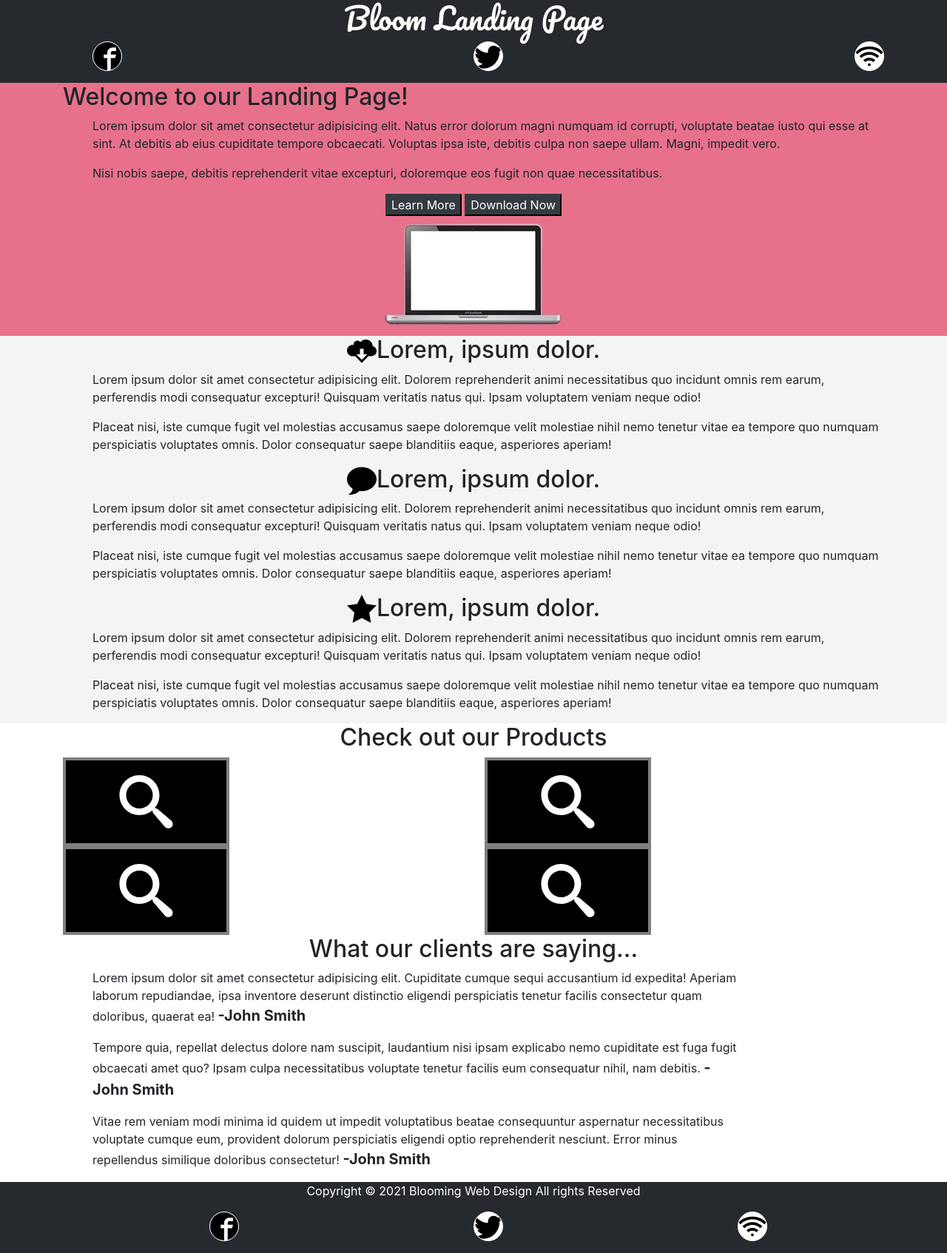
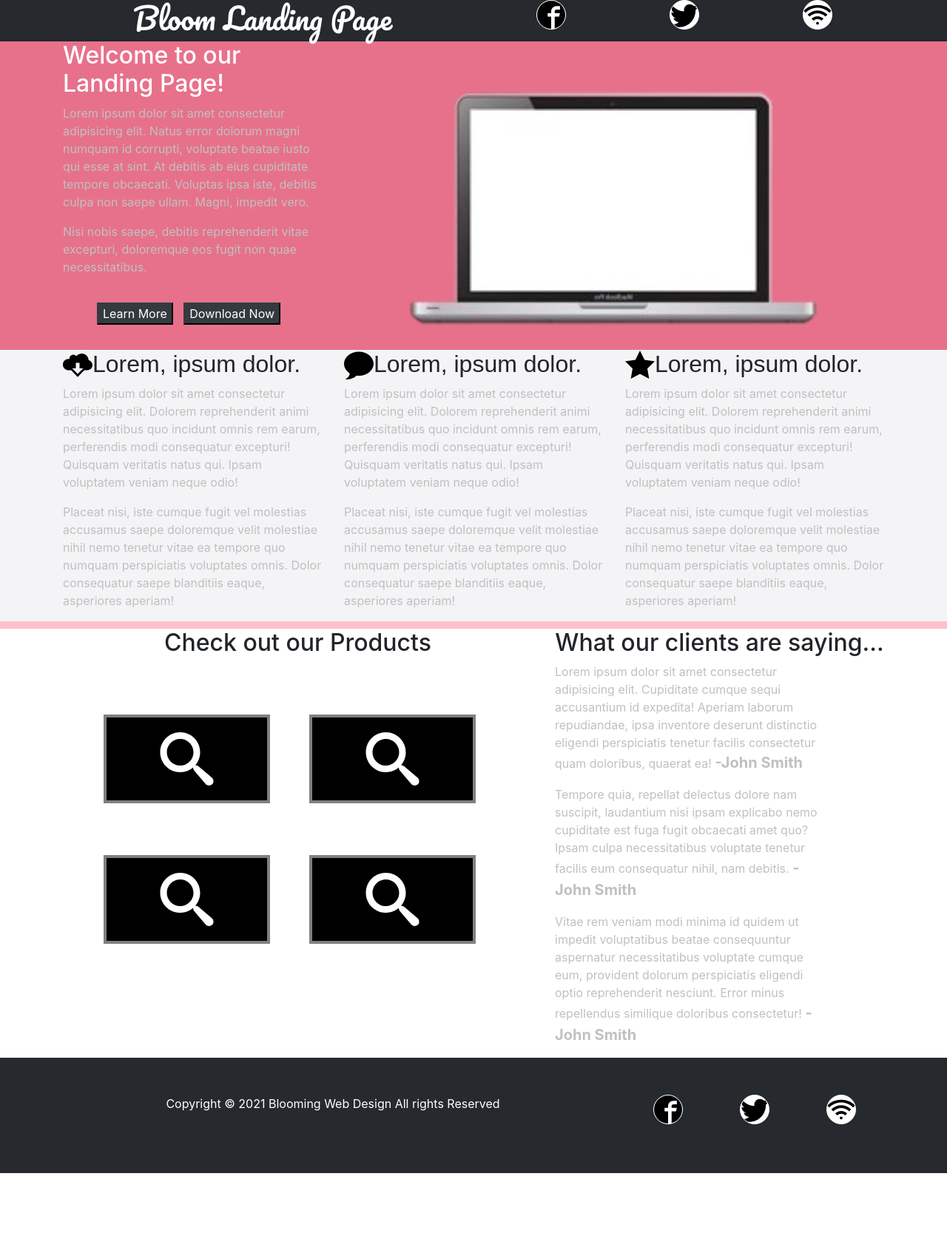
Before and after one commit to AzulPandaz/bloom-bootstrap, a plain HTML site: page index.html in a window 1280 px wide. Shown: the whole page at 74% size. After the commit the page ends 1586 px from the top, so only its background shows below. Drawn offline with nearby package versions, Linux system fonts and the light colour scheme; files that its build step writes are made by us from their sources.

Commit message:
last push before submiting

```diff
--- a/index.html
+++ b/index.html
@@ -24,11 +24,11 @@
 
             <div class="container">
                 <div class="row justify-content-sm-center">
-                    <div class="col-10 col-sm-10 d-flex justify-content-sm-around">
+                    <div class="col-sm-10 col-md-6 col-lg-6 d-flex justify-content-sm-around">
                         <h1 class="logo">Bloom Landing Page</h1>
                     </div>
-                    <div class="col-2 col-sm-12">
-                        <ul class="media-links d-flex justify-content-sm-between">
+                    <div class="col-2 col-sm-12 col-md-5 col-lg-6">
+                        <ul class="media-links d-flex justify-content-sm-between justify-content-md-around">
                             <li class="media-img">
                                 <a href="#link">
                                     <svg class="icon icon-facebook2">
@@ -62,7 +62,7 @@
             <section class="section inner">
                 <div class="container">
                     <div class="row">
-                        <div class="col-sm-12">
+                        <div class="col-sm-12 col-md-7 col-lg-4">
                             <div class="info">
                                 <h2 class="sub-header top-subheader">Welcome to our Landing Page!</h2>
                                 <ul class="top-section-list">
@@ -102,9 +102,9 @@
         <section class="middle-main inner">
             <section class="container">
                 <div class="row">
-                    <div class="col-sm-12">
+                    <div class="col-sm-12 col-lg-4">
                         <div class="content">
-                            <div class="header-with-img d-flex justify-content-sm-center">
+                            <div class="header-with-img d-flex justify-content-sm-center justify-content-md-start">
                                 <svg class="icon icon-cloud-download">
                                     <use xlink:href="#icon-cloud-download"></use>
                                 </svg>
@@ -130,9 +130,9 @@
                             </ul>
                         </div>
                     </div>
-                    <div class="col-sm-12">
+                    <div class="col-sm-12 col-lg-4">
                         <div class="content">
-                            <div class="header-with-img d-flex justify-content-sm-center">
+                            <div class="header-with-img d-flex justify-content-sm-center justify-content-md-start">
                                 <svg class="icon icon-bubble">
                                     <use xlink:href="#icon-bubble"></use>
                                 </svg>
@@ -158,9 +158,9 @@
                             </ul>
                         </div>
                     </div>
-                    <div class="col-sm-12">
+                    <div class="col-sm-12 col-lg-4">
                         <div class="content">
-                            <div class="header-with-img d-flex justify-content-sm-center">
+                            <div class="header-with-img d-flex justify-content-sm-center justify-content-md-start">
                                 <svg class="icon icon-star-full">
                                     <use xlink:href="#icon-star-full"></use>
                                 </svg>
@@ -189,16 +189,18 @@
                 </div>
             </section>
         </section>
-        <div class="divder"></div>
+        <divs class="divder">
+
+        </div>
 
         <section class="section lower-main inner">
                 <div class="container">
                     <section class="product-img-container">
                         <div class="row">
-                            <div class="col-sm-12">
+                            <div class="col-sm-12 col-lg-7">
                                 <h2 class="sub-header product-sub-header d-flex justify-content-sm-center">Check out our Products</h2>
-                                <div class="row justify-content-sm-around">
-                                    <div class="col-sm-6">
+                                <div class="row justify-content-sm-around justify-content-md-center">
+                                    <div class="col-sm-6 col-md-5 po">
                                         <div class="mgimage product-images"><svg class="icon icon-search">
                                             <use xlink:href="#icon-search"></use>
                                         </svg></div>
@@ -206,7 +208,7 @@
                                             <use xlink:href="#icon-search"></use>
                                         </svg></div>
                                     </div>
-                                    <div class="col-sm-6">
+                                    <div class="col-sm-6 col-md-5 po">
                                         <div class="mgimage product-images"><svg class="icon icon-search">
                                             <use xlink:href="#icon-search"></use>
                                         </svg></div>
@@ -216,7 +218,7 @@
                                     </div>
                                 </div>
                             </div>
-                            <div class="col-sm-12">
+                            <div class="col-sm-12 col-lg-5">
                                 <h2 class="sub-header comments-sub-header d-flex justify-content-sm-center">What our clients are saying...</h2>
                                 <div class="row">
                                     <div class="col-sm-10">
@@ -258,12 +260,12 @@
         <section class="inner section">
             <div class="container">
                 <div class="row">
-                    <div class="col-sm-12 d-flex justify-content-sm-center">
+                    <div class="col-sm-11 col-md-8 d-flex justify-content-sm-center">
                         <div class="colophon">
                             <p>Copyright &copy; 2021 Blooming Web Design All rights Reserved</p>
                         </div>
                     </div>
-                    <div class="col-sm-12">
+                    <div class="col-sm-10 col-md-4">
                         <ul class="media-links d-flex justify-content-sm-around">
                             <li class="media-img">
                                 <a href="#link">
--- /dev/null
+++ b/style/bstyle.css
@@ -0,0 +1,231 @@
+:root{
+    --header: #26292e;
+    --topback: #e7718b;
+    --middleback: #f4f4f6;
+    --botback: white;
+    --text: #d9d9da;
+    --headerText:'Pacifico', cursive;
+    --subtext:'Courgette', cursive;
+}
+/* general rules */
+.header{
+    background-color: var(--header);
+}
+.logo{
+    color: white;
+    font-family: var(--headerText);
+}
+.top-main{
+    background-color: var(--topback);
+}
+.middle-main{
+    background-color: var(--middleback);
+}
+.lower-main{
+    background-color: var(--botback);
+}
+.footer{
+    background-color: var(--header);
+}
+li{
+    list-style-type: none;
+}
+ul{
+    padding:0px;
+}
+/* end of general rules */
+.name{
+    font-size: 20px;
+    font-weight: bold;
+}
+.colophon{
+    color:white;
+}
+.top-main .sub-header{
+    color: white;
+}
+.main .text{
+    color: silver;
+}
+.header-with-img{
+    font-family: sans-serif;
+}
+.middle-main{
+    border-bottom: 10px solid pink;
+}
+/* Media qurey */
+@media (min-width:301px) and (max-width:575px) {
+    .mgimage{
+        margin: 20px 0px 0px 120px;
+    }
+}
+/* Small rules
+-Put margin at top to space header and icon
+-At top-main add margin between buttons
+-make laptop slightly larger
+-give mgimage margin bot or top
+headerwithimg needs margin to space between
+*/
+@media (min-width:576px) and (max-width:767px) {
+    .mgimage{
+        margin: 20px 0px;
+    }
+}
+@media (min-width:576px) and (max-width:767px) {
+    .button{
+        margin: 0px 20px;
+    }
+}
+@media (min-width:576px) and (max-width:767px) {
+    .header-with-img{
+        margin: 20px 0px;
+    }
+}
+@media (min-width:576px) and (max-width:767px) {
+    .landing-image{
+        margin: 20px 0px;
+        width: 70%;
+    }
+}
+/* MED rules
+    add margin to top-main so it is not on top of middle main
+    margin to landing image so its more centered
+    margin buttons and space them
+    margin images
+    margin sub headers
+    margin on header text cliping through
+    icons at footer margin top or give it to colophon
+    */
+@media (min-width:768px) and (max-width:991px) {
+    .landing-image{
+        margin: 25% 0px 0px 0px;
+    }
+}
+@media (min-width:768px) and (max-width:991px) {
+    .button{
+        margin: 10px 10px;
+    }
+}
+@media (min-width:768px) and (max-width:991px) {
+    .mgimage{
+        margin: 20px 0px;
+    }
+}
+@media (min-width:768px) and (max-width:991px) {
+    .logo{
+        margin: 20px 0px;
+    }
+}
+@media (min-width:768px) and (max-width:991px) {
+    .header .icon{
+        margin: 45px 0px;
+    }
+}
+@media (min-width:768px) and (max-width:991px) {
+    .footer .icon{
+        margin: 45px 0px;
+    }
+}
+@media (min-width:768px) and (max-width:991px) {
+    .colophon{
+        margin: 50px 0px;
+    }
+}
+/* LG rules
+    make landing image larger by a good bit
+    margin in the same places as last time
+    making mgimages take up more space by centering them */
+@media (min-width:992px) and (max-width:1199px) {
+    .colophon{
+        margin: 50px 0px;
+    }
+}
+@media (min-width:992px) and (max-width:1199px) {
+    .footer .icon{
+        margin: 50px 0px;
+    }
+}
+@media (min-width:992px) and (max-width:1199px) {
+    .landing-image{
+        margin: 45px 0px 0px 0px;
+        width: 80%;
+    }
+}
+@media (min-width:992px) and (max-width:1199px) {
+    .mgimage{
+        margin: 125px 0px 0px 0px;
+    }
+}
+@media (min-width:992px) and (max-width:1199px) {
+    .button{
+        margin: 20px 10px 20px 0px;
+    }
+}
+@media (min-width:1200px) and (max-width:1400px) {
+    .colophon{
+        margin: 50px 0px;
+    }
+}
+@media (min-width:1200px) and (max-width:1400px) {
+    .footer .icon{
+        margin: 50px 0px;
+    }
+}
+@media (min-width:1200px) and (max-width:1400px) {
+    .landing-image{
+        margin: 45px 0px 0px 0px;
+        width: 80%;
+    }
+}
+@media (min-width:1200px) and (max-width:1400px) {
+    .mgimage{
+        margin: 70px 0px 0px 0px;
+    }
+}
+@media (min-width:1200px) and (max-width:1400px) {
+    .button{
+        margin: 20px 10px 20px 0px;
+    }
+}
+/* end */
+
+/* ICON STUFF */
+.icon {
+    display: inline-block;
+    width: 1em;
+    height: 1em;
+    stroke-width: 0;
+    stroke: currentColor;
+    fill: currentColor;
+}
+
+/* ==========================================
+Single-colored icons can be modified like so:
+.icon-name {
+    font-size: 32px;
+    color: red;
+}
+  ========================================== */
+.icon{
+    color: black;
+    font-size: 40px;
+}
+.icon-search{
+    width: 225px;
+    height: 120px;
+    color: white;
+    background: black;
+    border: 4px solid grey;
+    padding: 20px;
+}
+.header .icon{
+    background-color: white;
+    border:1px solid white;
+    border-radius: 75%
+}
+.footer .icon{
+    background-color: white;
+    border:1px solid white;
+    border-radius: 75%
+}
+/* End of ICON STUFF */
```
